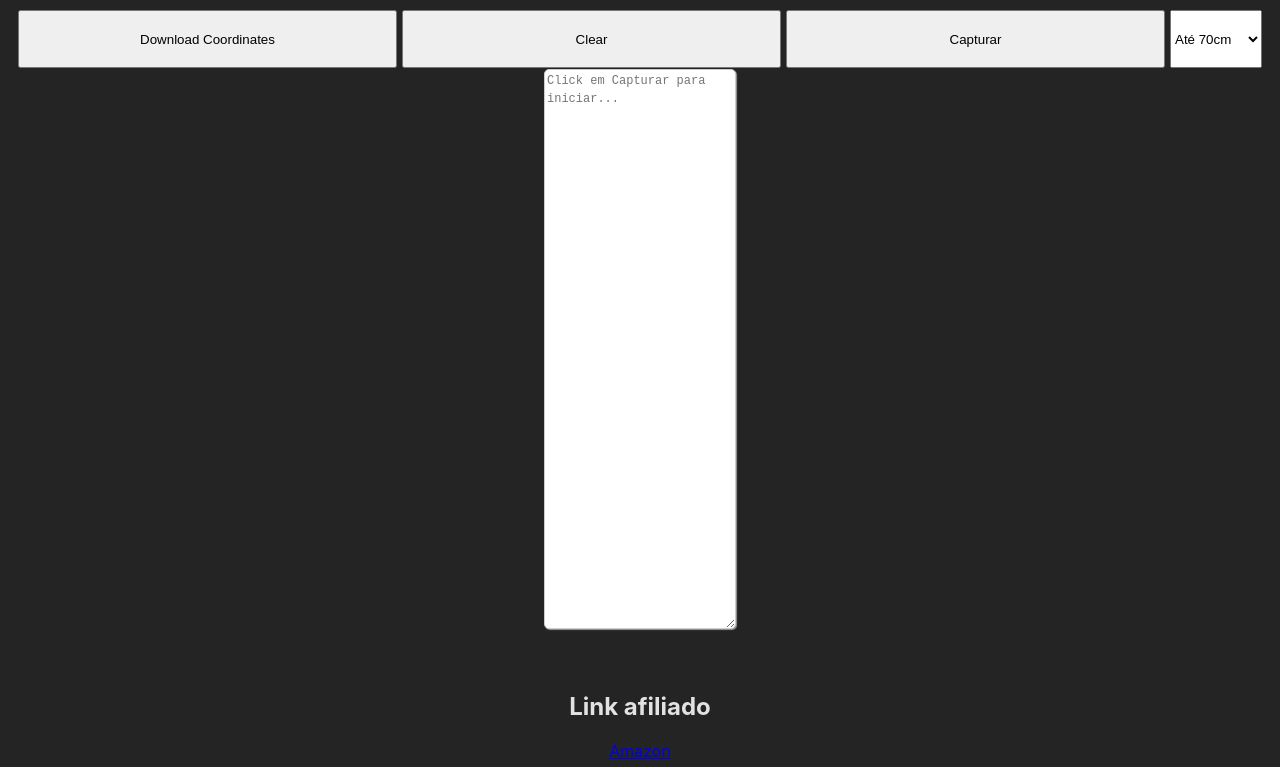
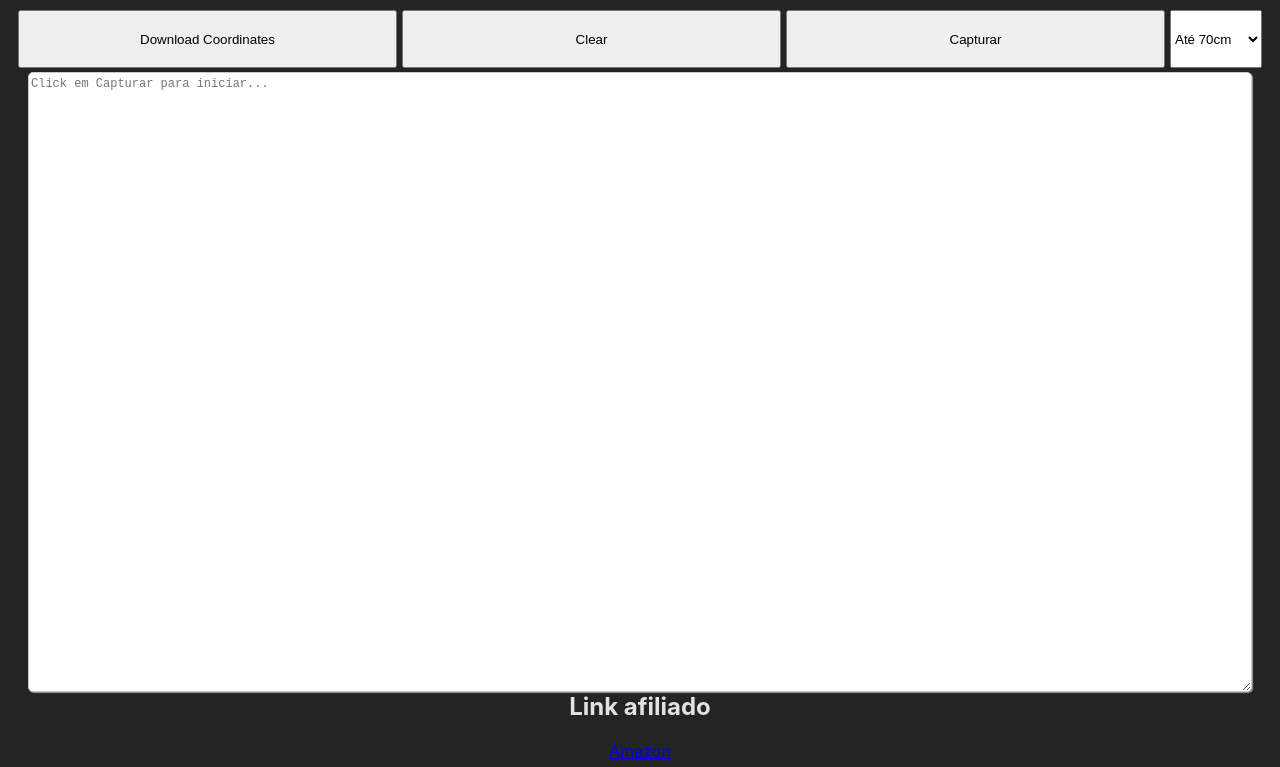
Before and after one commit to Edpow/coordinates-getter, a website built with Vite: page index.html in a window 1280 px wide. Shown: the part 69-836 px from the top of the page. Built offline with nearby package versions, Linux system fonts and the light colour scheme.

Commit message:
fix textarea for fill all container

```diff
--- a/src/styles/style.css
+++ b/src/styles/style.css
@@ -39,14 +39,20 @@ main {
   display:flex;
   align-items:center;
   flex-direction: column;
-  width:100%;
   height:100%;
+  padding: 5px 10px;
+  margin-top: 5px
 }
 
-main textarea {
+main div {
+  width: 100%;
+  height: 100%;
+}
+
+textarea {
   display:flex;
-  width: 12rem;
-  height: 35rem;
+  width: 100%;
+  height: 100%;
   line-height: 1.5;
   border-radius: 5px;
   border: 1px solid #ccc;
```
